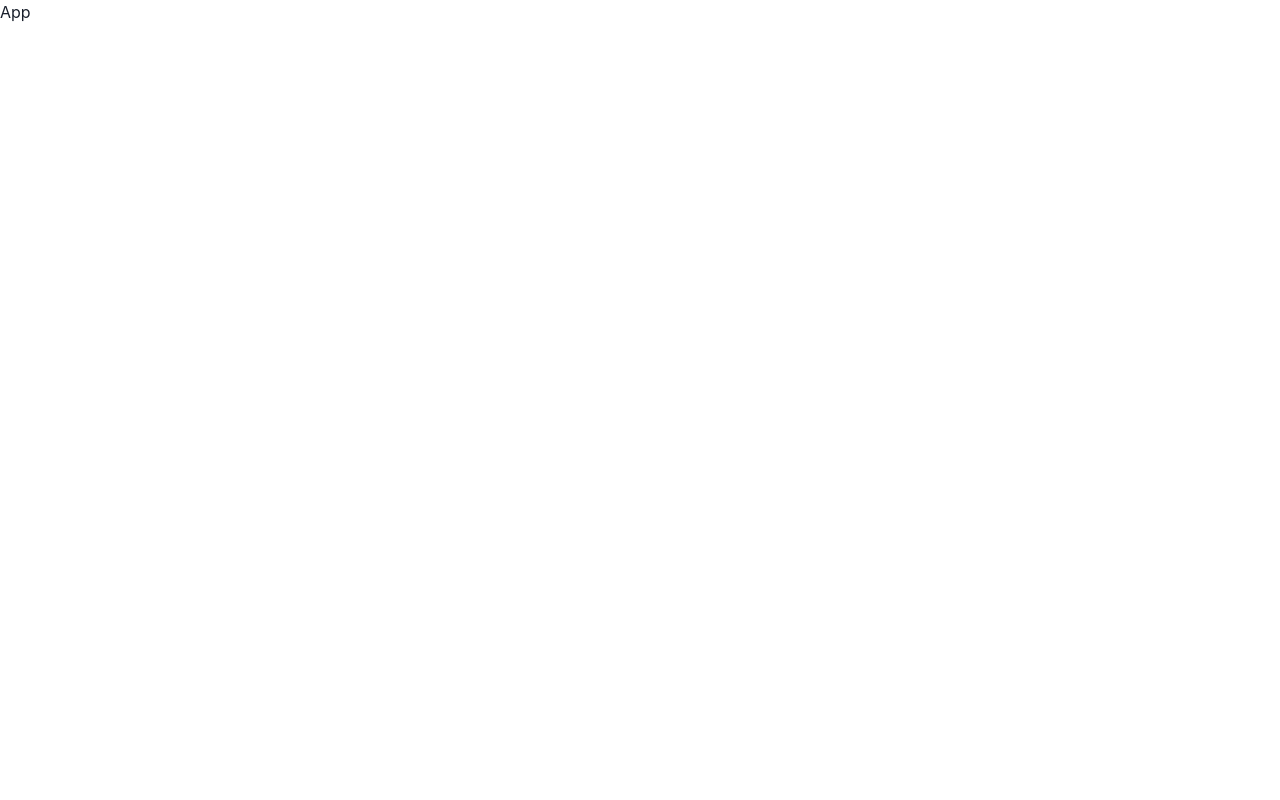
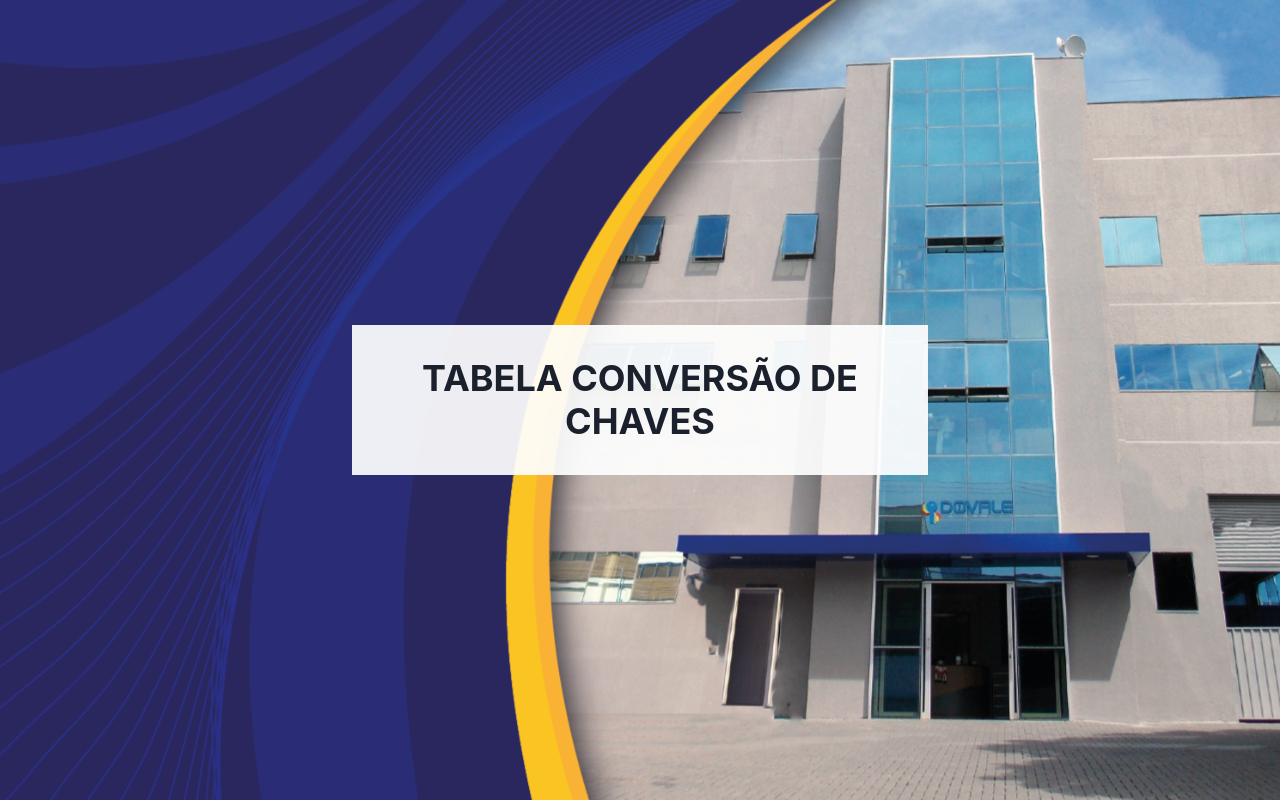
Before and after one commit to wellingtongmota/chaves-chakra-js, a React (Vite) app: page / in a window 1280 px wide. Built offline with nearby package versions, Linux system fonts and the light colour scheme.

Commit message:
Adição de imagem de background

```diff
--- a/src/App.jsx
+++ b/src/App.jsx
@@ -1,6 +1,37 @@
+import { Flex, Heading } from "@chakra-ui/react"
+import bgImage from '/bgImage.png'
+
 const App = () => {
   return (
-    <div>App</div>
+    <Flex
+      w='full'
+      h='100vh'
+      bgImage={bgImage}
+      bgPosition="right"
+      bgSize='cover'
+      bgRepeat="no-repeat"
+      // objectFit='cover'
+      // filter='auto'
+      // brightness='90%'
+      flexDirection='column'
+      justify='center'
+      align='center'
+      py={[2, 4, 8]}
+      gap={[2, 4, 6]}
+      px={[2, 4]}
+    >
+
+      <Flex
+        bg='whiteAlpha.900'
+        maxW='xl'
+        w='full'
+        flexDirection='column'
+        py={[4, 8]}
+        px={[4, 6, 8]}
+      >
+        <Heading textTransform='uppercase' textAlign='center'>Tabela conversão de chaves</Heading>
+      </Flex>
+    </Flex>
   )
 }
 
```
Also changed, not shown: public/bgImage.png (added).
